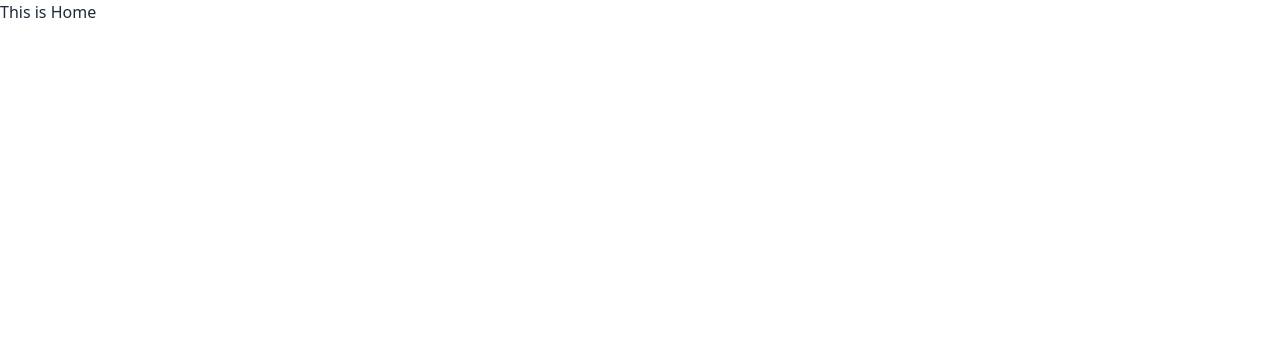
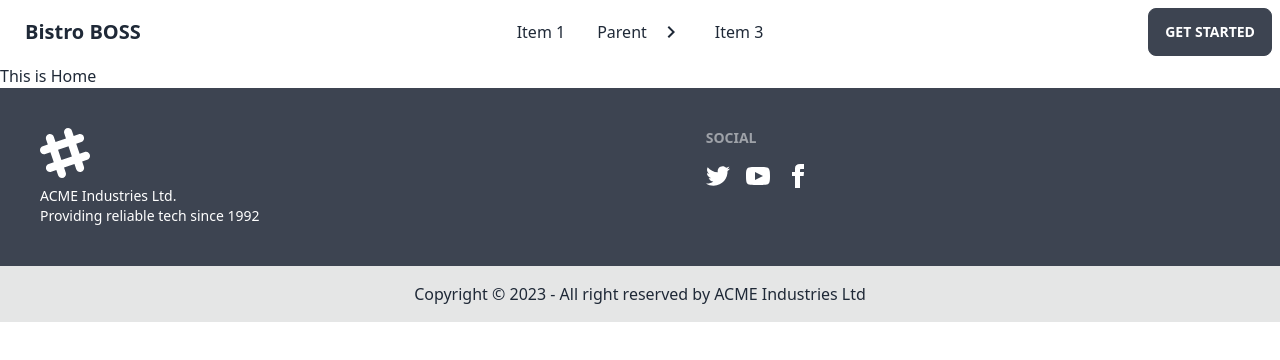
Before and after one commit to shuvakarmakar/bistro-boss-client, a React (Vite) app: page / in a window 1280 px wide. Shown: the top 360 px of the page. Built offline with nearby package versions, Linux system fonts and the light colour scheme.

Commit message:
Footer and navBar Added

```diff
--- a/src/Layout/Main.jsx
+++ b/src/Layout/Main.jsx
@@ -1,9 +1,13 @@
 import { Outlet } from "react-router-dom";
+import Footer from "../Pages/Shared/Footer/Footer";
+import NavBar from "../Pages/Shared/NavBar/NavBar";
 
 const Main = () => {
     return (
         <div>
+            <NavBar></NavBar>
             <Outlet></Outlet>
+            <Footer></Footer>
         </div>
     );
 };
--- /dev/null
+++ b/src/Pages/Shared/Footer/Footer.jsx
@@ -0,0 +1,26 @@
+
+const Footer = () => {
+    return (
+        <footer>
+            <div className="footer p-10 bg-neutral text-neutral-content">
+                <div>
+                    <svg width="50" height="50" viewBox="0 0 24 24" xmlns="http://www.w3.org/2000/svg" fillRule="evenodd" clipRule="evenodd" className="fill-current"><path d="M22.672 15.226l-2.432.811.841 2.515c.33 1.019-.209 2.127-1.23 2.456-1.15.325-2.148-.321-2.463-1.226l-.84-2.518-5.013 1.677.84 2.517c.391 1.203-.434 2.542-1.831 2.542-.88 0-1.601-.564-1.86-1.314l-.842-2.516-2.431.809c-1.135.328-2.145-.317-2.463-1.229-.329-1.018.211-2.127 1.231-2.456l2.432-.809-1.621-4.823-2.432.808c-1.355.384-2.558-.59-2.558-1.839 0-.817.509-1.582 1.327-1.846l2.433-.809-.842-2.515c-.33-1.02.211-2.129 1.232-2.458 1.02-.329 2.13.209 2.461 1.229l.842 2.515 5.011-1.677-.839-2.517c-.403-1.238.484-2.553 1.843-2.553.819 0 1.585.509 1.85 1.326l.841 2.517 2.431-.81c1.02-.33 2.131.211 2.461 1.229.332 1.018-.21 2.126-1.23 2.456l-2.433.809 1.622 4.823 2.433-.809c1.242-.401 2.557.484 2.557 1.838 0 .819-.51 1.583-1.328 1.847m-8.992-6.428l-5.01 1.675 1.619 4.828 5.011-1.674-1.62-4.829z"></path></svg>
+                    <p>ACME Industries Ltd.<br />Providing reliable tech since 1992</p>
+                </div>
+                <div>
+                    <span className="footer-title">Social</span>
+                    <div className="grid grid-flow-col gap-4">
+                        <a><svg xmlns="http://www.w3.org/2000/svg" width="24" height="24" viewBox="0 0 24 24" className="fill-current"><path d="M24 4.557c-.883.392-1.832.656-2.828.775 1.017-.609 1.798-1.574 2.165-2.724-.951.564-2.005.974-3.127 1.195-.897-.957-2.178-1.555-3.594-1.555-3.179 0-5.515 2.966-4.797 6.045-4.091-.205-7.719-2.165-10.148-5.144-1.29 2.213-.669 5.108 1.523 6.574-.806-.026-1.566-.247-2.229-.616-.054 2.281 1.581 4.415 3.949 4.89-.693.188-1.452.232-2.224.084.626 1.956 2.444 3.379 4.6 3.419-2.07 1.623-4.678 2.348-7.29 2.04 2.179 1.397 4.768 2.212 7.548 2.212 9.142 0 14.307-7.721 13.995-14.646.962-.695 1.797-1.562 2.457-2.549z"></path></svg></a>
+                        <a><svg xmlns="http://www.w3.org/2000/svg" width="24" height="24" viewBox="0 0 24 24" className="fill-current"><path d="M19.615 3.184c-3.604-.246-11.631-.245-15.23 0-3.897.266-4.356 2.62-4.385 8.816.029 6.185.484 8.549 4.385 8.816 3.6.245 11.626.246 15.23 0 3.897-.266 4.356-2.62 4.385-8.816-.029-6.185-.484-8.549-4.385-8.816zm-10.615 12.816v-8l8 3.993-8 4.007z"></path></svg></a>
+                        <a><svg xmlns="http://www.w3.org/2000/svg" width="24" height="24" viewBox="0 0 24 24" className="fill-current"><path d="M9 8h-3v4h3v12h5v-12h3.642l.358-4h-4v-1.667c0-.955.192-1.333 1.115-1.333h2.885v-5h-3.808c-3.596 0-5.192 1.583-5.192 4.615v3.385z"></path></svg></a>
+                    </div>
+                </div>
+            </div>
+            <div className="footer-center p-4 bg-base-300 text-base-content">
+                <p>Copyright © 2023 - All right reserved by ACME Industries Ltd</p>
+            </div>
+        </footer>
+    );
+};
+
+export default Footer;
--- /dev/null
+++ b/src/Pages/Shared/NavBar/NavBar.jsx
@@ -0,0 +1,44 @@
+
+const NavBar = () => {
+    const navOptions = <>
+        <li><a>Item 1</a></li>
+        <li tabIndex={0}>
+            <a className="justify-between">
+                Parent
+                <svg className="fill-current" xmlns="http://www.w3.org/2000/svg" width="24" height="24" viewBox="0 0 24 24"><path d="M8.59,16.58L13.17,12L8.59,7.41L10,6L16,12L10,18L8.59,16.58Z" /></svg>
+            </a>
+            <ul className="p-2">
+                <li><a>Submenu 1</a></li>
+                <li><a>Submenu 2</a></li>
+            </ul>
+        </li>
+        <li><a>Item 3</a></li>
+    </>
+    return (
+        <>
+            <div className="navbar bg-base-100">
+                <div className="navbar-start">
+                    <div className="dropdown">
+                        <label tabIndex={0} className="btn btn-ghost lg:hidden">
+                            <svg xmlns="http://www.w3.org/2000/svg" className="h-5 w-5" fill="none" viewBox="0 0 24 24" stroke="currentColor"><path strokeLinecap="round" strokeLinejoin="round" strokeWidth="2" d="M4 6h16M4 12h8m-8 6h16" /></svg>
+                        </label>
+                        <ul tabIndex={0} className="menu menu-compact dropdown-content mt-3 p-2 shadow bg-base-100 rounded-box w-52">
+                            {navOptions}
+                        </ul>
+                    </div>
+                    <a className="btn btn-ghost normal-case text-xl">Bistro BOSS</a>
+                </div>
+                <div className="navbar-center hidden lg:flex">
+                    <ul className="menu menu-horizontal px-1">
+                        {navOptions}
+                    </ul>
+                </div>
+                <div className="navbar-end">
+                    <a className="btn">Get started</a>
+                </div>
+            </div>
+        </>
+    );
+};
+
+export default NavBar;
--- a/src/main.jsx
+++ b/src/main.jsx
@@ -8,6 +8,8 @@
 
 ReactDOM.createRoot(document.getElementById('root')).render(
   <React.StrictMode>
-    <RouterProvider router={router} />
+    <div className='max-w-screen-xl mx-auto'>
+      <RouterProvider router={router} />
+    </div>
   </React.StrictMode>,
 )
```
